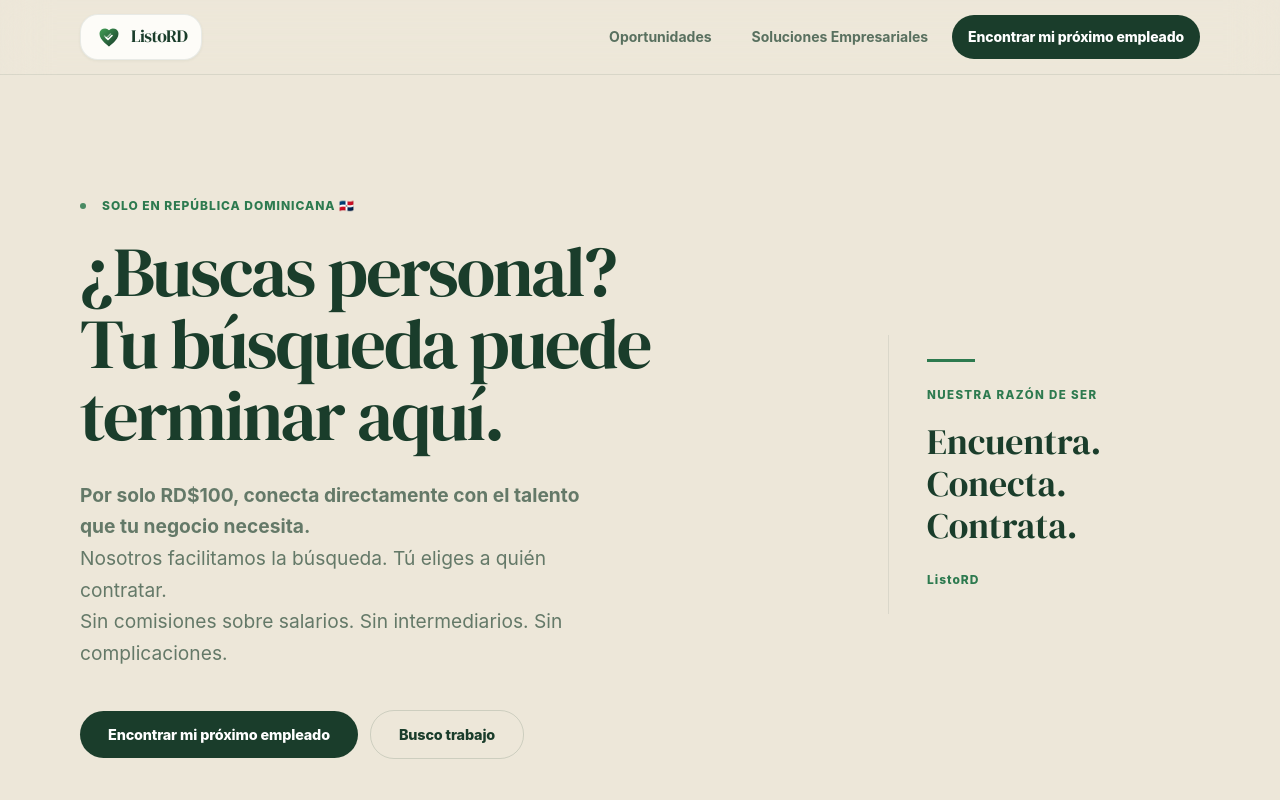
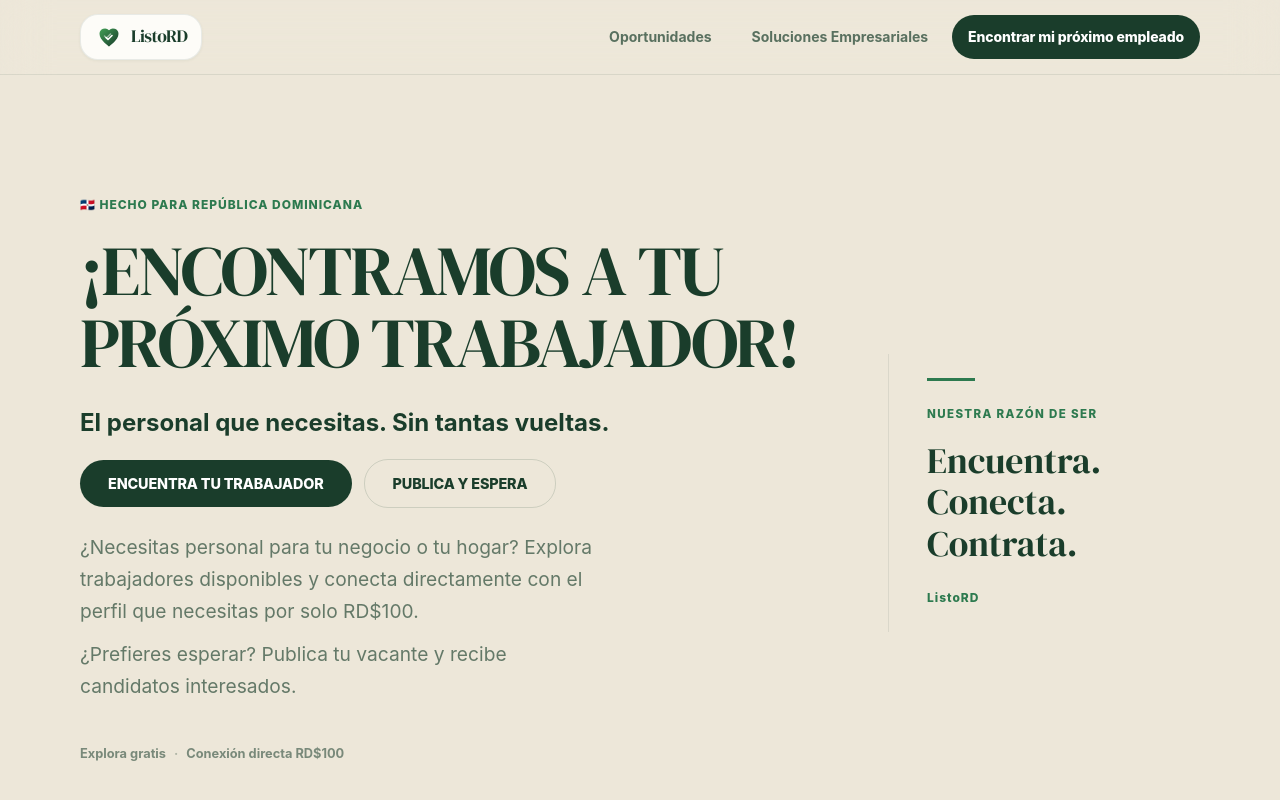
Before and after one commit to Fischer589/listord, a Next.js app: page / in a window 1280 px wide. Shown: the top 800 px of the page. Built offline with nearby package versions, Linux system fonts and the light colour scheme; no server answers.

Commit message:
Update homepage employer hero and CTAs

```diff
--- a/app/page.tsx
+++ b/app/page.tsx
@@ -2,10 +2,19 @@ import { AppHeader } from "@/components/app-header";
 import { FilterBar } from "@/components/filter-bar";
 import { WorkerDiscovery } from "@/components/worker-discovery";
 import { getWorkersResult } from "@/lib/workers";
+import type { Metadata } from "next";
 import Link from "next/link";
 
 export const dynamic = "force-dynamic";
 export const revalidate = 0;
+export const metadata: Metadata = {
+  title: "¡Encontramos a tu próximo trabajador!",
+  description: "Explora trabajadores gratis en República Dominicana y conecta directamente con el perfil que necesitas por RD$100, o publica tu vacante.",
+  openGraph: {
+    title: "¡Encontramos a tu próximo trabajador! | ListoRD",
+    description: "Explora trabajadores gratis y conecta directamente por RD$100, o publica tu vacante.",
+  },
+};
 
 const CATEGORY_ITEMS = [
   { emoji: "🧹", label: "Limpieza",      slug: "limpiadora"   },
@@ -38,19 +47,6 @@ function isFilterActive(searchParams: {
   );
 }
 
-function extractCities(workers: Array<{ city?: string | null }>): string[] {
-  const seen: Record<string, boolean> = {};
-  const result: string[] = [];
-  for (let i = 0; i < workers.length; i++) {
-    const c = workers[i].city?.trim();
-    if (c && !seen[c]) {
-      seen[c] = true;
-      result.push(c);
-    }
-  }
-  return result.slice(0, 5);
-}
-
 export default async function Home({
   searchParams: searchParamsPromise,
 }: {
@@ -69,9 +65,6 @@ export default async function Home({
   const filterActive = isFilterActive(searchParams);
   const showingFiltered = filterActive && workersResult.ok;
 
-  const socialProofCount =
-    totalVerified >= 5 ? Math.floor(totalVerified / 5) * 5 : totalVerified;
-  const activeCities = extractCities(workers);
   const filterLabel =
     searchParams.skill?.trim() || searchParams.city?.trim() || undefined;
 
@@ -89,49 +82,43 @@ export default async function Home({
               <div className="hero-inner">
 
               <p className="hero-eyebrow">
-                <span style={{ display: "inline-block", width: 6, height: 6, borderRadius: "50%", background: "var(--green)", marginRight: "0.5rem", opacity: 0.85 }} />
-                Solo en República Dominicana 🇩🇴
+                🇩🇴 HECHO PARA REPÚBLICA DOMINICANA
               </p>
 
-              <h1 className="hero-title">
-                ¿Buscas personal?<br />
-                Tu búsqueda puede terminar aquí.
+              <h1 className="hero-title text-balance">
+                ¡ENCONTRAMOS A TU PRÓXIMO TRABAJADOR!
               </h1>
 
-              <p className="hero-body">
-                <strong>Por solo RD$100, conecta directamente con el talento que tu negocio necesita.</strong><br />
-                Nosotros facilitamos la búsqueda. Tú eliges a quién contratar.<br />
-                Sin comisiones sobre salarios. Sin intermediarios. Sin complicaciones.
+              <p className="mb-5 text-xl font-bold leading-snug text-[var(--ink)] sm:text-2xl">
+                El personal que necesitas. Sin tantas vueltas.
               </p>
 
-              {totalVerified > 0 && (
-                <p className="hero-stats">
-                  <span className="hero-stat-num">
-                    {socialProofCount > 0 ? `${socialProofCount}+` : totalVerified}
-                  </span>
-                  <span className="hero-stat-sep">trabajadores</span>
-                  <span className="hero-stat-sep">·</span>
-                  <span>Explora gratis</span>
-                  {activeCities.length > 0 && (
-                    <>
-                      <span className="hero-stat-sep">·</span>
-                      <span style={{ display: "flex", alignItems: "center", gap: "0.375rem" }}>
-                        <span className="hero-cities-dot" aria-hidden="true" />
-                        {activeCities[0]}{activeCities.length > 1 ? ` · ${activeCities[1]}` : ""}
-                      </span>
-                    </>
-                  )}
-                </p>
-              )}
-
               <div className="hero-actions">
-                <Link href="/solicitar" className="btn-primary tap-target">
-                  Encontrar mi próximo empleado
+                <Link href="#descubre" className="btn-primary tap-target min-h-12 w-full text-center whitespace-normal sm:w-auto">
+                  ENCUENTRA TU TRABAJADOR
                 </Link>
-                <Link href="/trabajadores/registro" className="btn-secondary tap-target">
-                  Busco trabajo
+                <Link href="/solicitar#publicar-vacante" className="btn-secondary tap-target min-h-12 w-full text-center whitespace-normal sm:w-auto">
+                  PUBLICA Y ESPERA
                 </Link>
               </div>
+
+              <div className="hero-body mb-5 mt-6 space-y-3">
+                <p>¿Necesitas personal para tu negocio o tu hogar? Explora trabajadores disponibles y conecta directamente con el perfil que necesitas por solo RD$100.</p>
+                <p>¿Prefieres esperar? Publica tu vacante y recibe candidatos interesados.</p>
+              </div>
+
+              <p className="hero-stats">
+                {workersResult.ok && (
+                  <>
+                    <span className="hero-stat-num">{totalVerified}</span>
+                    <span>trabajadores</span>
+                    <span className="hero-stat-sep">·</span>
+                  </>
+                )}
+                <span>Explora gratis</span>
+                <span className="hero-stat-sep">·</span>
+                <span>Conexión directa RD$100</span>
+              </p>
 
               </div>
               <aside className="hero-brand-statement" aria-label="La visión de ListoRD">
```
